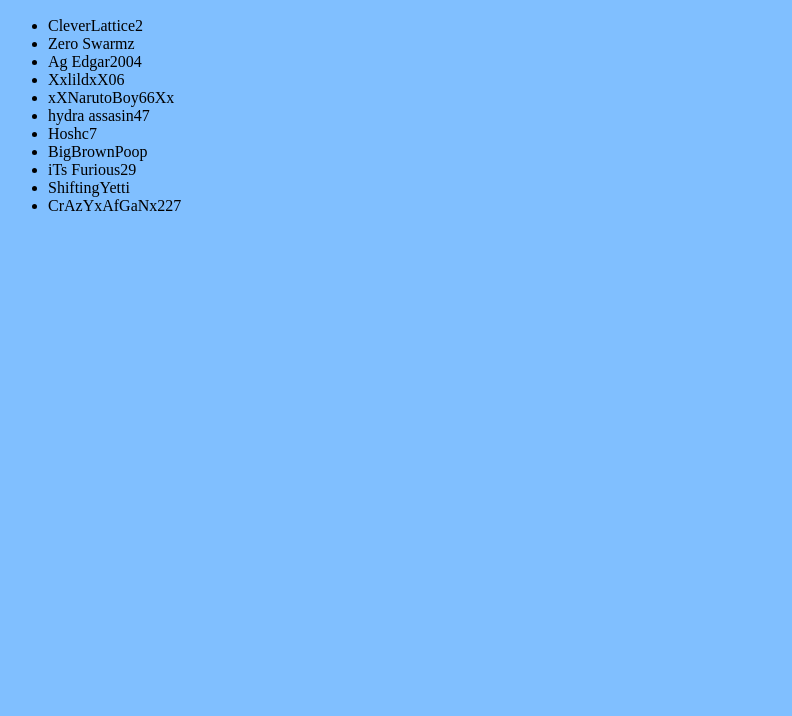
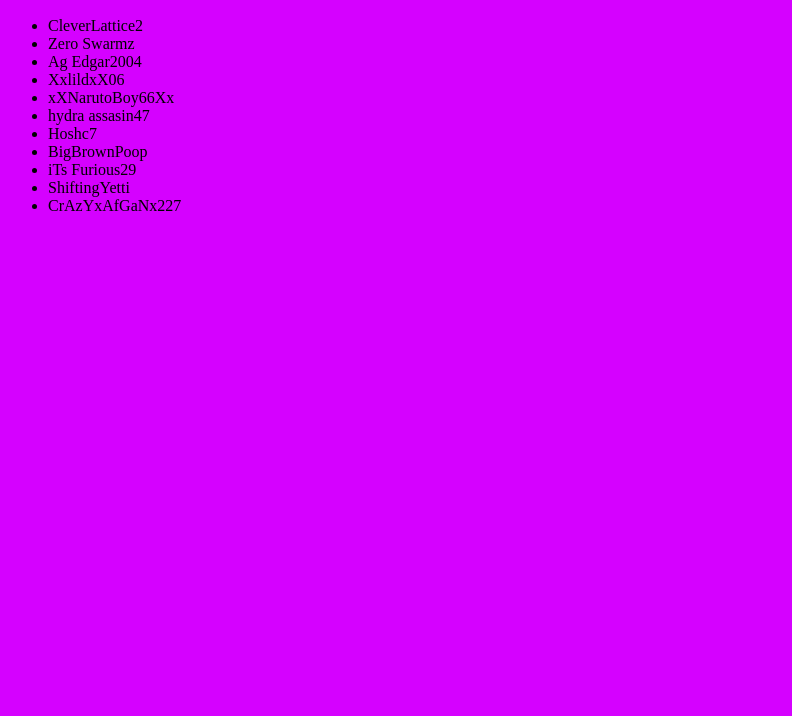
Before and after one commit to TreOdeen/Haze-Roster, a plain HTML site: page index.html in a window 1280 px wide. Shown: the part 84-800 px from the top of the page, without its empty margins (0-792 px from the left). Drawn offline with Linux system fonts and the light colour scheme.

Commit message:
Update index.html

```diff
--- a/index.html
+++ b/index.html
@@ -3,7 +3,7 @@
   <head>
     <title>Haze-roster by TreOdeen</title>
   </head>
-    <body style="background:#80BFFF">
+    <body style="background:#D501FF">
     <center>
      <h1><p>Haze Clan Roster</p></h1>
     </center>
```
